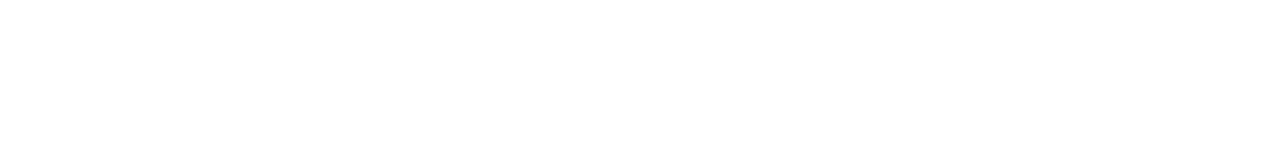
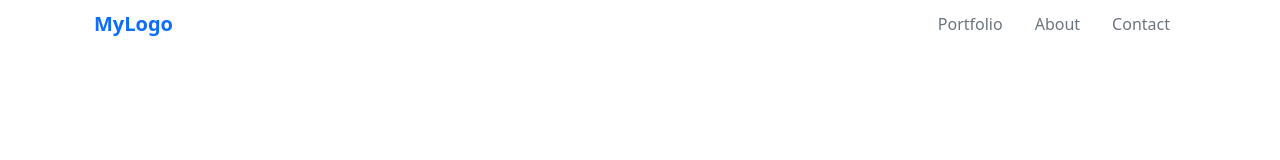
Before and after one commit to NitBravoA92/portfolio-bootstrap-version, a website: page index.html in a window 1280 px wide. Drawn offline with nearby package versions, Linux system fonts and the light colour scheme.

Commit message:
created the html of the header section

```diff
--- a/index.html
+++ b/index.html
@@ -10,7 +10,34 @@
     integrity="sha384-rbsA2VBKQhggwzxH7pPCaAqO46MgnOM80zW1RWuH61DGLwZJEdK2Kadq2F9CUG65" crossorigin="anonymous">
   </head>
 <body>
-
+  <header class="bg-white fixed-top">
+    <div class="container">
+      <nav class="navbar navbar-expand-md bg-white">
+        <div class="container-fluid">
+          <a class="navbar-brand text-primary fs-5 fw-bold lh-1" href="#">MyLogo</a>
+          <div class="collapse navbar-collapse justify-content-end" id="navbarTogglerDemo03">
+            <ul class="navbar-nav mb-2 mb-lg-0">
+              <li class="nav-item">
+                <a class="nav-link text-secondary fs-6 fw-normal lh-1 text-center px-3 py-2" aria-current="page"
+                  href="#works">Portfolio</a>
+              </li>
+              <li class="nav-item">
+                <a class="nav-link text-secondary fs-6 fw-normal lh-1 text-center px-3 py-2" href="#about">About</a>
+              </li>
+              <li class="nav-item">
+                <a class="nav-link text-secondary fs-6 fw-normal lh-1 text-center px-3 py-2"
+                  href="#contact">Contact</a>
+              </li>
+            </ul>
+          </div>
+          <button class="navbar-toggler" type="button" data-bs-toggle="collapse" data-bs-target="#navbarTogglerDemo03"
+            aria-controls="navbarTogglerDemo03" aria-expanded="false" aria-label="Toggle navigation">
+            <span class="navbar-toggler-icon"></span>
+          </button>
+        </div>
+      </nav>
+    </div>
+  </header>
   <script src="https://cdn.jsdelivr.net/npm/bootstrap@5.2.3/dist/js/bootstrap.bundle.min.js"
     integrity="sha384-kenU1KFdBIe4zVF0s0G1M5b4hcpxyD9F7jL+jjXkk+Q2h455rYXK/7HAuoJl+0I4"
     crossorigin="anonymous"></script>
```
